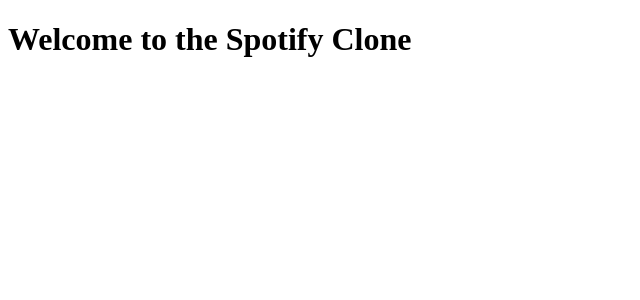
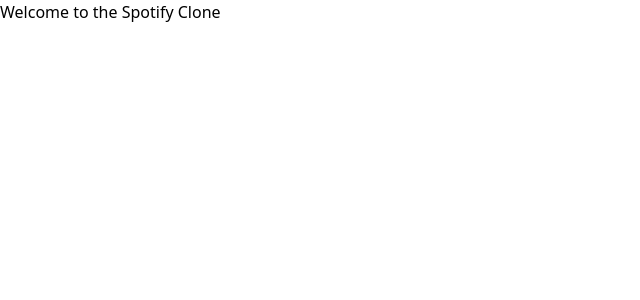
Before and after one commit to kumar-shivraj/spotify-clone, a React (Vite) app: page / in a window 1280 px wide. Shown: the top 300 px of the page, without its empty margins (0-640 px from the left). Built offline with nearby package versions, Linux system fonts and the light colour scheme.

Commit message:
spotify-clone: add tailwind css into the project

```diff
--- a/package.json
+++ b/package.json
@@ -11,9 +11,11 @@
     "standard": "standard --fix"
   },
   "dependencies": {
+    "@tailwindcss/vite": "^4.1.11",
     "react": "^19.1.0",
     "react-dom": "^19.1.0",
-    "standard": "^17.1.2"
+    "standard": "^17.1.2",
+    "tailwindcss": "^4.1.11"
   },
   "devDependencies": {
     "@eslint/js": "^9.30.1",
--- a/src/index.css
+++ b/src/index.css
@@ -0,0 +1 @@
+@import "tailwindcss";
--- a/vite.config.js
+++ b/vite.config.js
@@ -1,7 +1,8 @@
 import { defineConfig } from 'vite'
+import tailwindcss from '@tailwindcss/vite'
 import react from '@vitejs/plugin-react-swc'
 
 // https://vite.dev/config/
 export default defineConfig({
-  plugins: [react()]
+  plugins: [react(), tailwindcss()]
 })
```
Also changed, not shown: 1 other file (tests, documents, lock files or other folders).
